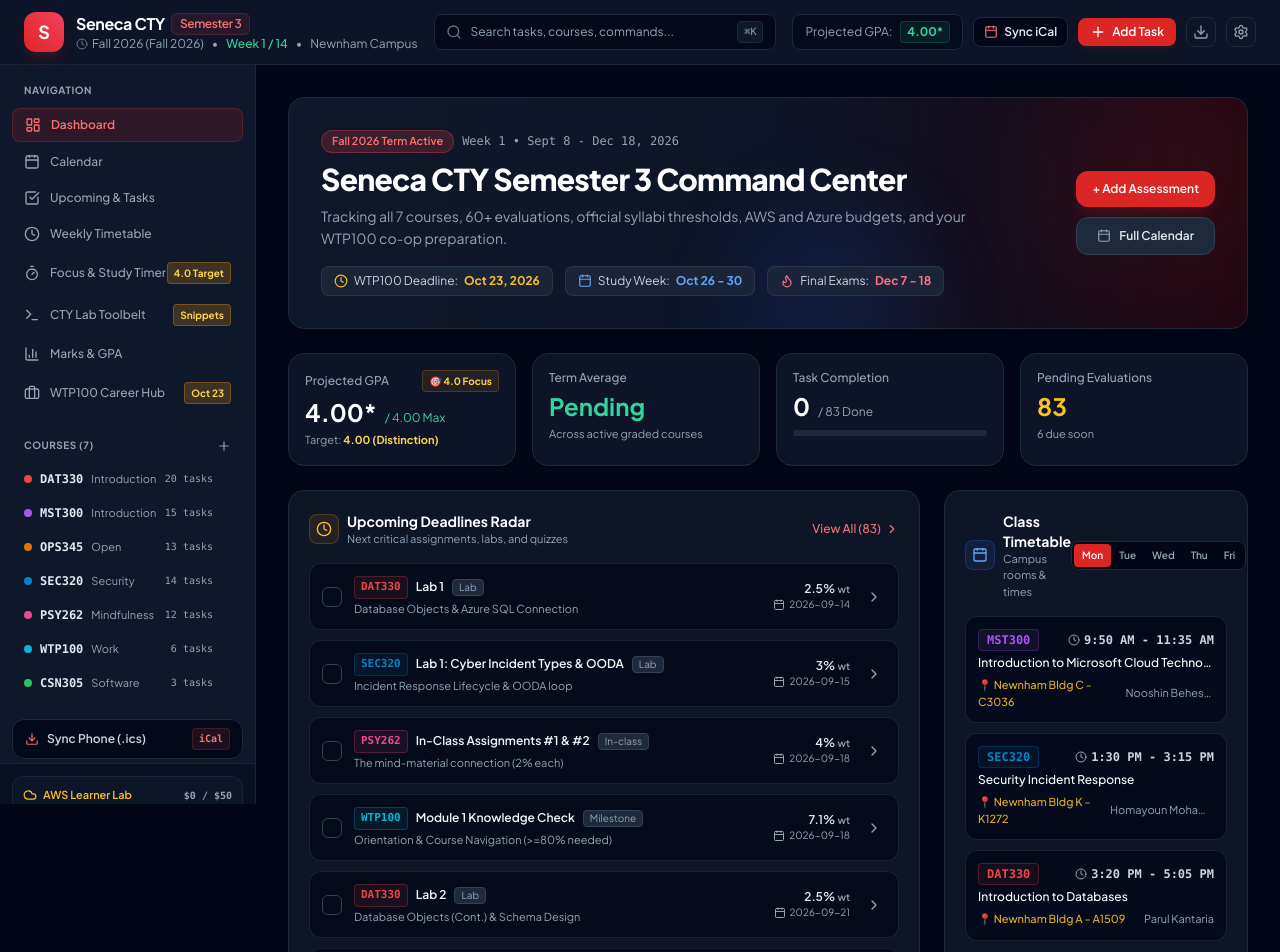
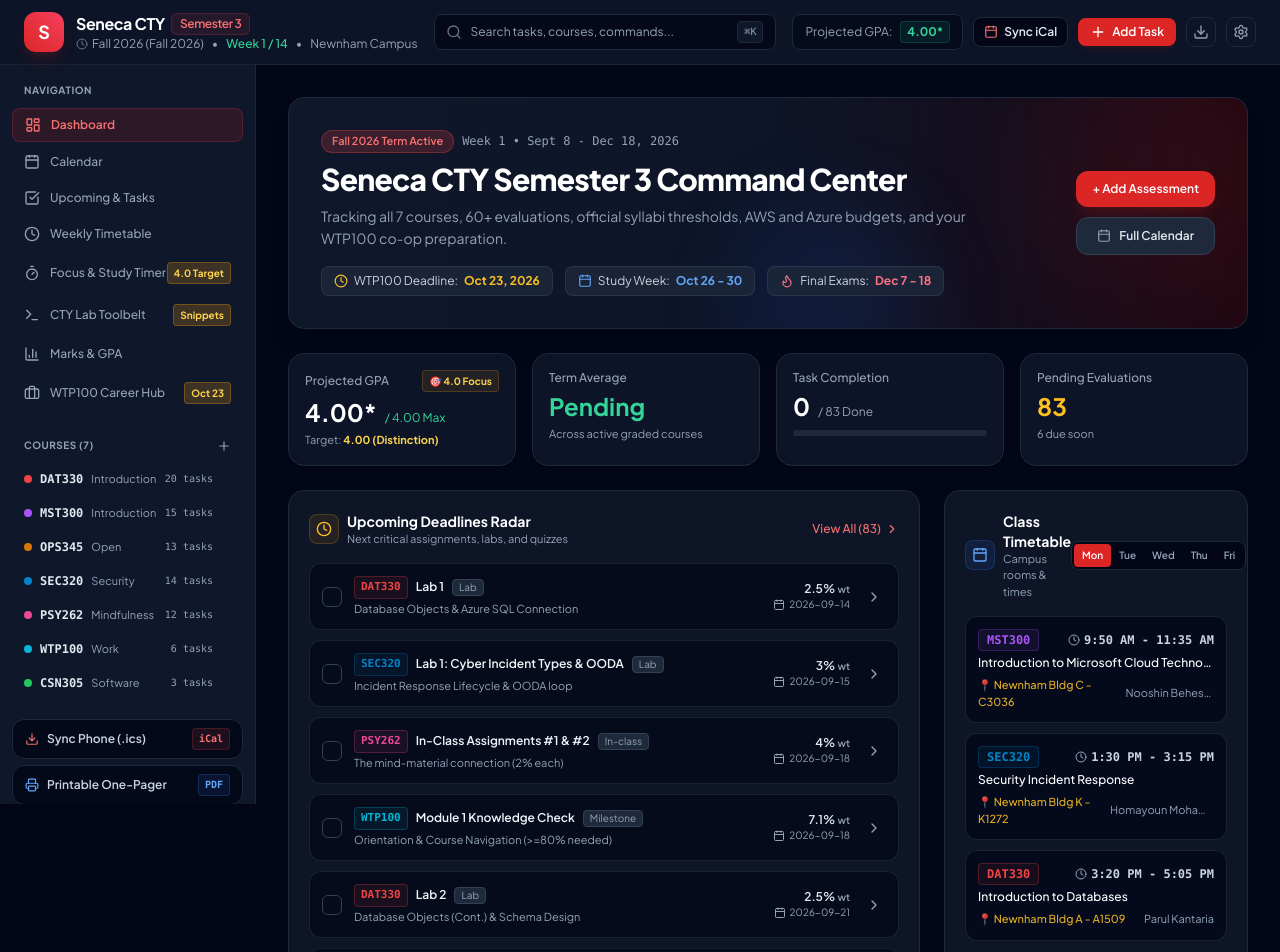
Before and after one commit to StickwoodJr/cty-semester-3-dashboard, a React (Vite) app: page / in a window 1280 px wide. Shown: the top 952 px of the page. Built offline with nearby package versions, Linux system fonts and the light colour scheme.

Commit message:
feat: add Printable Semester One-Pager and PDF export sheet

```diff
--- a/src/components/Sidebar.jsx
+++ b/src/components/Sidebar.jsx
@@ -3,7 +3,7 @@
 import {
   LayoutDashboard, Calendar, CheckSquare, Clock,
   BarChart3, Briefcase, BookOpen, Plus, Cloud, ChevronRight,
-  AlertTriangle, Timer, Terminal, Download
+  AlertTriangle, Timer, Terminal, Download, Printer
 } from 'lucide-react';
 
 export default function Sidebar() {
@@ -148,6 +148,19 @@
             iCal
           </span>
         </button>
+
+        <button
+          onClick={() => setCurrentView('print')}
+          className="w-full flex items-center justify-between px-3 py-2 rounded-xl bg-slate-950/80 hover:bg-slate-800 border border-slate-800 hover:border-slate-700 text-slate-300 text-xs font-semibold transition group shadow-sm mt-1.5"
+        >
+          <div className="flex items-center gap-2">
+            <Printer className="w-3.5 h-3.5 text-blue-400 group-hover:scale-110 transition-transform" />
+            <span>Printable One-Pager</span>
+          </div>
+          <span className="text-[10px] font-mono px-1.5 py-0.5 rounded bg-blue-500/10 text-blue-400 border border-blue-500/20 font-bold">
+            PDF
+          </span>
+        </button>
       </div>
 
       {/* Cloud Sandbox Watcher Widget */}
```
